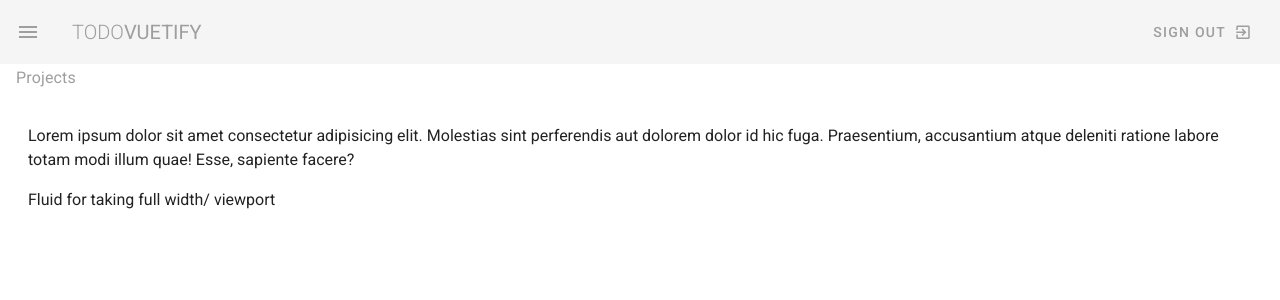
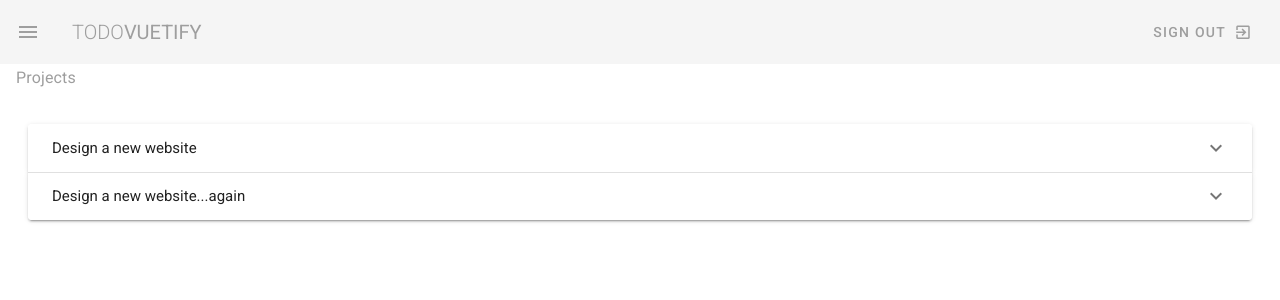
Before and after one commit to mamun-63/vuetify, a Vue app: page /projects in a window 1280 px wide. Shown: the top 300 px of the page. Built offline with nearby package versions, Linux system fonts and the light colour scheme.

Commit message:
Expansion Panels

```diff
--- a/src/views/Projects.vue
+++ b/src/views/Projects.vue
@@ -3,8 +3,17 @@
     <h1 class="subtitle-1 grey--text">Projects</h1>
 
     <v-container fluid class="my-5">
-      <p>Lorem ipsum dolor sit amet consectetur adipisicing elit. Molestias sint perferendis aut dolorem dolor id hic fuga. Praesentium, accusantium atque deleniti ratione labore totam modi illum quae! Esse, sapiente facere?</p>
-      <p>Fluid for taking full width/ viewport</p>
+      <v-expansion-panels>
+        <v-expansion-panel v-for="project in myProjects" :key="project.title">
+          <v-expansion-panel-header>
+            {{ project.title }}
+          </v-expansion-panel-header>
+          <v-expansion-panel-content class="px-4 grey--text">
+            <div class="font-weight-bold">due by {{ project.due }}</div>
+            <div>{{ project.content }}</div>
+          </v-expansion-panel-content>
+        </v-expansion-panel>
+      </v-expansion-panels>
     </v-container>
 
   </div>
@@ -13,5 +22,24 @@
 <script>
 export default {
   name: 'Projects',
+  data() {
+    return {
+      projects: [
+        { title: 'Design a new website', person: 'The Net Ninja', due: '1st Jan 2019', status: 'ongoing', content: 'Lorem ipsum dolor sit amet consectetur adipisicing elit. Sunt consequuntur eos eligendi illum minima adipisci deleniti, dicta mollitia enim explicabo fugiat quidem ducimus praesentium voluptates porro molestias non sequi animi!'},
+        { title: 'Code up the homepage', person: 'Chun Li', due: '10th Jan 2019', status: 'complete', content: 'Lorem ipsum dolor sit amet consectetur adipisicing elit. Sunt consequuntur eos eligendi illum minima adipisci deleniti, dicta mollitia enim explicabo fugiat quidem ducimus praesentium voluptates porro molestias non sequi animi!'},
+        { title: 'Design video thumbnails', person: 'Ryu', due: '20th Dec 2018', status: 'complete', content: 'Lorem ipsum dolor sit amet consectetur adipisicing elit. Sunt consequuntur eos eligendi illum minima adipisci deleniti, dicta mollitia enim explicabo fugiat quidem ducimus praesentium voluptates porro molestias non sequi animi!'},
+        { title: 'Create a community forum', person: 'Gouken', due: '20th Oct 2018', status: 'overdue', content: 'Lorem ipsum dolor sit amet consectetur adipisicing elit. Sunt consequuntur eos eligendi illum minima adipisci deleniti, dicta mollitia enim explicabo fugiat quidem ducimus praesentium voluptates porro molestias non sequi animi!'},
+        { title: 'Design a new website...again', person: 'The Net Ninja', due: '1st Jan 2019', status: 'ongoing', content: 'Lorem ipsum dolor sit amet consectetur adipisicing elit. Sunt consequuntur eos eligendi illum minima adipisci deleniti, dicta mollitia enim explicabo fugiat quidem ducimus praesentium voluptates porro molestias non sequi animi!'},
+      ]
+    }
+  },
+
+  computed: {
+    myProjects() {
+      return this.projects.filter(project => (
+        project.person === 'The Net Ninja'
+      ))
+    }
+  },
 }
 </script>
```
